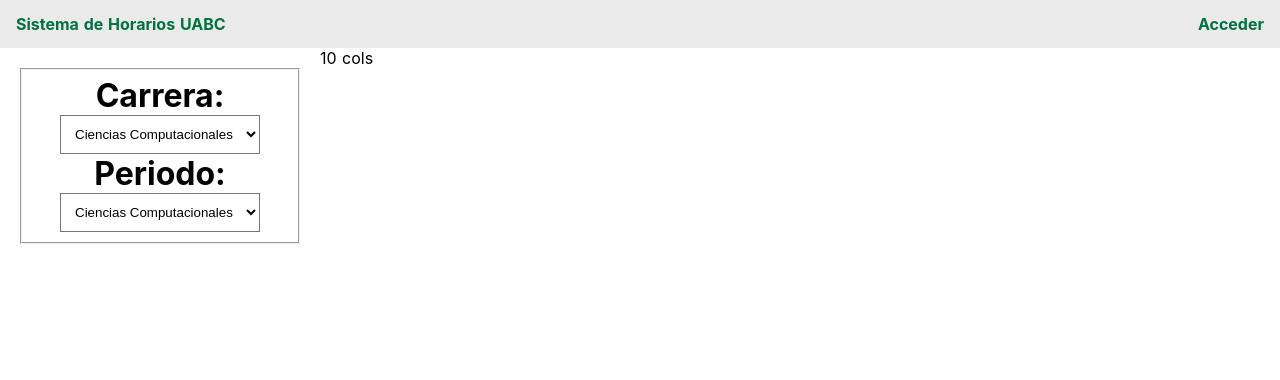
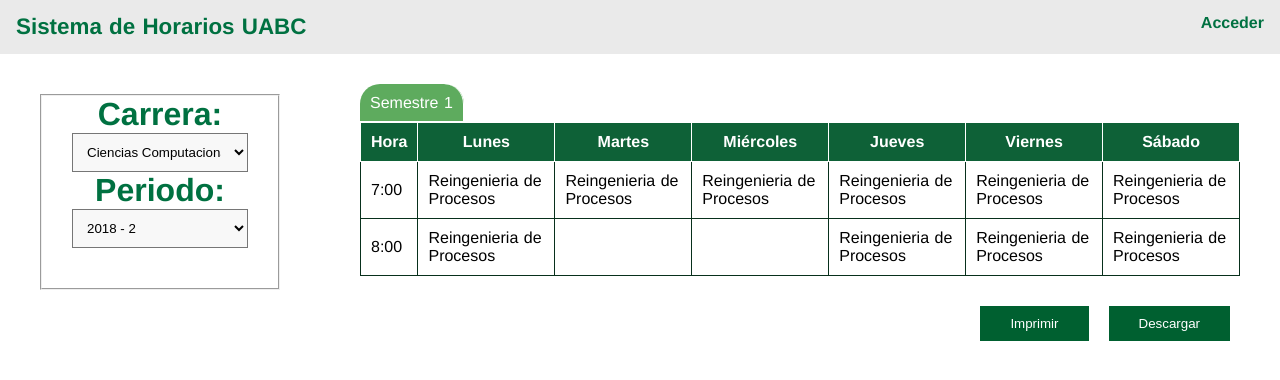
Before and after one commit to pedro-m-g/timetables-app, a Nuxt app: page / in a window 1280 px wide. Shown: the top 380 px of the page. Built offline with nearby package versions, Linux system fonts and the light colour scheme.

Commit message:
Página de invitado

```diff
--- a/components/GuestNavbar.vue
+++ b/components/GuestNavbar.vue
@@ -1,7 +1,7 @@
 <template>
   <div class="navbar">
       <ul>
-        <li>
+        <li class="title">
           <nuxt-link to="/">
             Sistema de Horarios UABC
           </nuxt-link>
--- /dev/null
+++ b/components/GuestTimetables.vue
@@ -0,0 +1,107 @@
+<template>
+  <div class="root">
+      <tabs>
+        <tab
+            v-for="semester in timetable.semesters"
+            :key="semester.id"
+            :name="'Semestre ' + semester.semester_num">
+          <timetable :timetable="semester.assignments" />
+        </tab>
+      </tabs>
+      <div class="text-right gutter-top">
+        <button>Imprimir</button>
+        <button>Descargar</button>
+      </div>
+  </div>
+</template>
+<script>
+import Tabs from './tabs/Tabs.vue'
+import Tab from './tabs/Tab.vue'
+
+import Timetable from './timetables/Timetable.vue'
+export default {
+  data() {
+    return {
+      timetable: {
+        semesters: [
+          {
+            id: 1,
+            semester_num: 1,
+            assignments: [
+              {
+                hour: '7:00',
+                days: [
+                  {
+                    id: 1,
+                    subject: 'Reingenieria de Procesos'
+                  },
+                  {
+                    id: 2,
+                    subject: 'Reingenieria de Procesos'
+                  },
+                  {
+                    id: 3,
+                    subject: 'Reingenieria de Procesos'
+                  },
+                  {
+                    id: 4,
+                    subject: 'Reingenieria de Procesos'
+                  },
+                  {
+                    id: 5,
+                    subject: 'Reingenieria de Procesos'
+                  },
+                  {
+                    id: 6,
+                    subject: 'Reingenieria de Procesos'
+                  }
+                ]
+              },
+              {
+                hour: '8:00',
+                days: [
+                  {
+                    id: 7,
+                    subject: 'Reingenieria de Procesos'
+                  },
+                  {
+                    id: 8,
+                    subject: ''
+                  },
+                  {
+                    id: 9,
+                    subject: ''
+                  },
+                  {
+                    id: 10,
+                    subject: 'Reingenieria de Procesos'
+                  },
+                  {
+                    id: 11,
+                    subject: 'Reingenieria de Procesos'
+                  },
+                  {
+                    id: 12,
+                    subject: 'Reingenieria de Procesos'
+                  }
+                ]
+              }
+            ]
+          }
+        ]
+      }
+    }
+  },
+  components: {
+    Tabs,
+    Tab,
+    Timetable
+  }
+}
+</script>
+
+<style scoped>
+.root {
+  padding: 40px;
+}
+</style>
--- a/components/SearchTimetables.vue
+++ b/components/SearchTimetables.vue
@@ -5,7 +5,7 @@
             <label>
                 <h1>Carrera:</h1>
             </label>
-            <select name="" id="">
+            <select>
                 <option
                     v-for="career in careers"
                     :value="career.id"
@@ -17,12 +17,12 @@
             <label>
                 <h1>Periodo:</h1>
             </label>
-            <select name="" id="">
+            <select>
                 <option
-                    v-for="career in careers"
-                    :value="career.id"
-                    :key="career.id">
-                    {{ career.name }}
+                    v-for="period in periods"
+                    :value="period.year + '_' + period.period"
+                    :key="period.year + '_' + period.period">
+                    {{ period.year }} - {{ period.period }}
                 </option>
             </select>
           </form>
@@ -38,6 +38,24 @@ export default {
                 id: 1,
                 name: 'Ciencias Computacionales'
               }
+          ],
+          periods: [
+              {
+                  year: 2018,
+                  period: 2
+              },
+              {
+                  year: 2018,
+                  period: 1
+              },
+              {
+                  year: 2017,
+                  period: 2
+              },
+              {
+                  year: 2017,
+                  period: 1
+              }
           ]
       }
   }
@@ -46,7 +64,10 @@ export default {
 
 <style scoped>
     .search-timetables {
-        padding: 20px;
+        padding: 40px;
+    }
+    fieldset {
+        padding: 0 30px 40px 30px;
     }
     form {
         text-align: center;
--- /dev/null
+++ b/components/tabs/Tab.vue
@@ -0,0 +1,31 @@
+<template>
+  <div v-show="isActive" class="tab">
+      <slot />
+  </div>
+</template>
+<script>
+export default {
+  props: {
+      name: { required: true },
+      selected: { default: false }
+  },
+  data () {
+      return {
+          isActive: false
+      }
+  },
+  computed: {
+      href () {
+          return '#' + this.name.toLowerCase().replace(/ /g, '-')
+      }
+  },
+  mounted () {
+      this.isActive = this.selected
+  }
+}
+</script>
+<style scoped>
+.tab {
+    padding-top: 10px;
+}
+</style>
--- /dev/null
+++ b/components/tabs/Tabs.vue
@@ -0,0 +1,67 @@
+<template>
+  <div class="tabs">
+      <ul class="tab-list">
+          <li
+            v-for="(tab, i) in tabs"
+            :class="{ active: tab.isActive }"
+            :key="i">
+              <a :href="tab.href" @click.prevent="selectTab(tab)">
+                  {{ tab.name }}
+              </a>
+          </li>
+      </ul>
+      <div class="tabs-content">
+          <slot></slot>
+      </div>
+  </div>
+</template>
+<script>
+export default {
+  data () {
+      return {
+          tabs: []
+      }
+  },
+  created () {
+      this.tabs = this.$children
+  },
+  mounted () {
+      if (this.tabs.length > 0) {
+          this.selectTab(this.tabs[0])
+      }
+  },
+  methods: {
+      selectTab (tab) {
+          this.tabs.forEach(_tab => {
+              _tab.isActive = (tab.href == _tab.href)
+          })
+      }
+  }
+}
+</script>
+<style scoped>
+.tab-list {
+    list-style-type: none;
+    margin: 0;
+    padding: 0;
+}
+li:first-child {
+    border-top-left-radius: 20px;
+}
+li:last-child {
+    border-top-right-radius: 20px;
+}
+li {
+    display: inline;
+    background: #007141;
+    padding: 10px;
+    border-right: solid 1px white;
+}
+a {
+    text-decoration: none;
+    color: white;
+}
+.active {
+    background: #5eab5e;
+}
+</style>
--- /dev/null
+++ b/components/timetables/Timetable.vue
@@ -0,0 +1,41 @@
+<template>
+  <div>
+      <table>
+          <thead>
+              <tr>
+                  <th>Hora</th>
+                  <th>Lunes</th>
+                  <th>Martes</th>
+                  <th>Miércoles</th>
+                  <th>Jueves</th>
+                  <th>Viernes</th>
+                  <th>Sábado</th>
+              </tr>
+          </thead>
+          <tbody>
+              <tr
+                v-for="assignment in timetable"
+                :key="assignment.id">
+                  <td>{{ assignment.hour }}</td>
+                  <td
+                    v-for="day in assignment.days"
+                    :key="day.id">
+                    {{ day.subject }}
+                  </td>
+              </tr>
+          </tbody>
+      </table>
+  </div>
+</template>
+<script>
+export default {
+    props: {
+        timetable: {
+            required: true
+        },
+        readOnly: {
+            default: false
+        }
+    }
+}
+</script>
--- a/pages/index.vue
+++ b/pages/index.vue
@@ -2,10 +2,10 @@
   <div>
     <div class="row">
       <div class="col col-2">
-        <SearchTimetables />
+        <search-timetables />
       </div>
       <div class="col col-10">
-        10 cols
+        <guest-timetables />
       </div>
     </div>
   </div>
@@ -13,10 +13,12 @@
 
 <script>
 import SearchTimetables from '~/components/SearchTimetables.vue'
+import GuestTimetables from '~/components/GuestTimetables.vue'
 
 export default {
   components: {
-    SearchTimetables
+    SearchTimetables,
+    GuestTimetables
   },
   layout: 'guest'
 }
--- a/static/app.css
+++ b/static/app.css
@@ -5,6 +5,7 @@
 body {
     background: #ffffff;
     margin: 0;
+    font-family: "Helvetica";
 }
 
 /* Navbar */
@@ -18,6 +19,10 @@ body {
 
 .navbar ul li {
     float: left;
+}
+
+.navbar ul li.title {
+    font-size: 1.4em;
 }
 
 .navbar ul li.right {
@@ -50,7 +55,57 @@ body {
     width: 75%;
 }
 
+.gutter-top {
+    padding-top: 20px;
+}
+
+/* Forms */
 select {
     padding: 10px 10px;
-    background: white;
+    background: #f8f8f8;
+    width: 100%;
 }
+
+button {
+    display: inline-block;
+    -webkit-appearance: none;
+    margin: 10px;
+    padding: 10px 30px;
+    cursor: pointer;
+    background: #006030;
+    color: white;
+    border: none;
+}
+
+button:hover {
+    background: #007141;
+}
+
+/* Tables */
+table {
+    width: 100%;
+    border-collapse: collapse;
+}
+
+th {
+    background: #0e6137;
+    color: white;
+    border: solid 1px white;
+}
+
+td {
+    border: solid 1px #08301c;
+}
+
+th, td {
+    padding: 10px;
+}
+
+/* Text */
+.text-right {
+    text-align: right;
+}
+
+h1, h2, h3, h4, h5, h6 {
+    color: #007141;
+}
```
